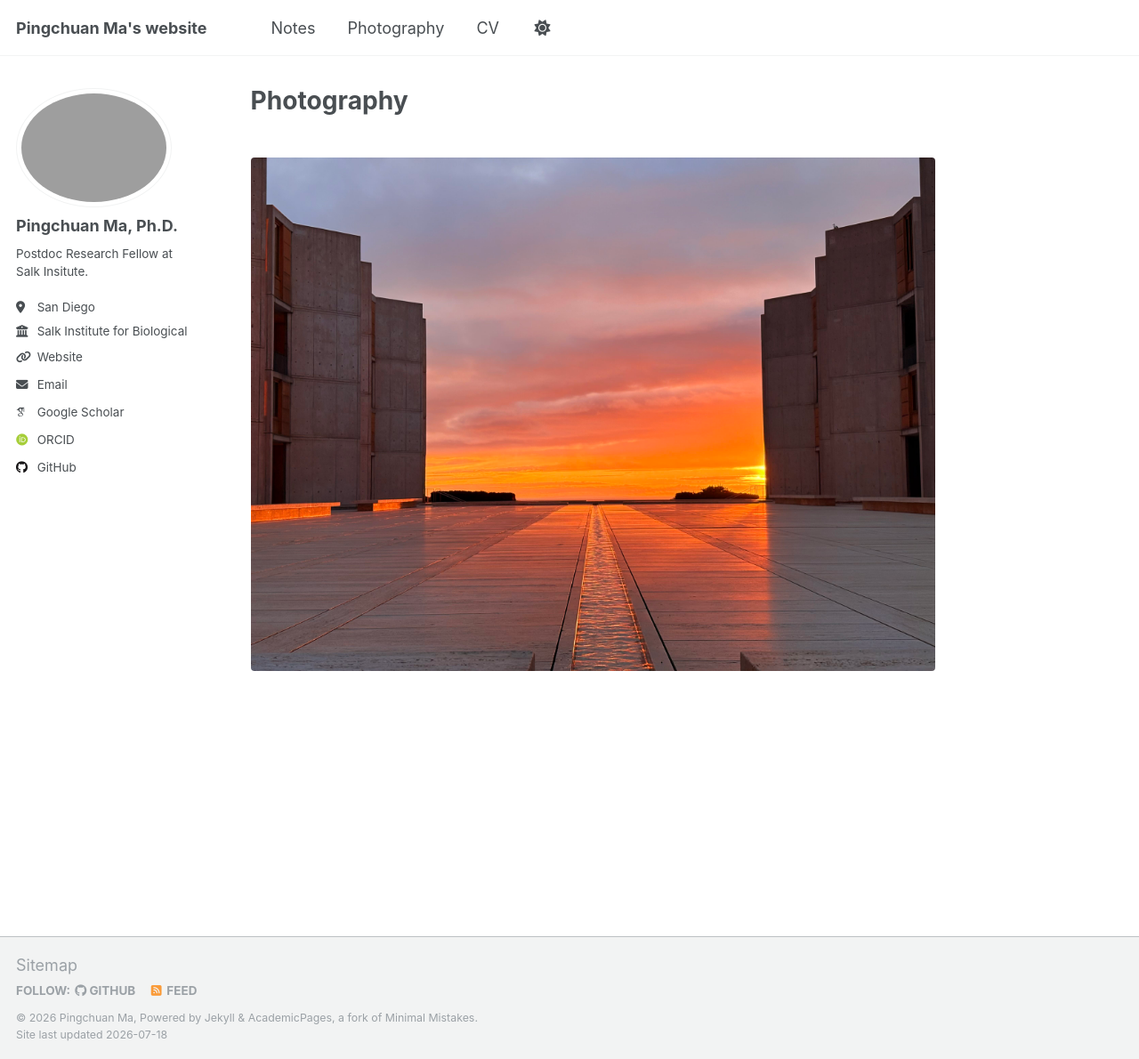
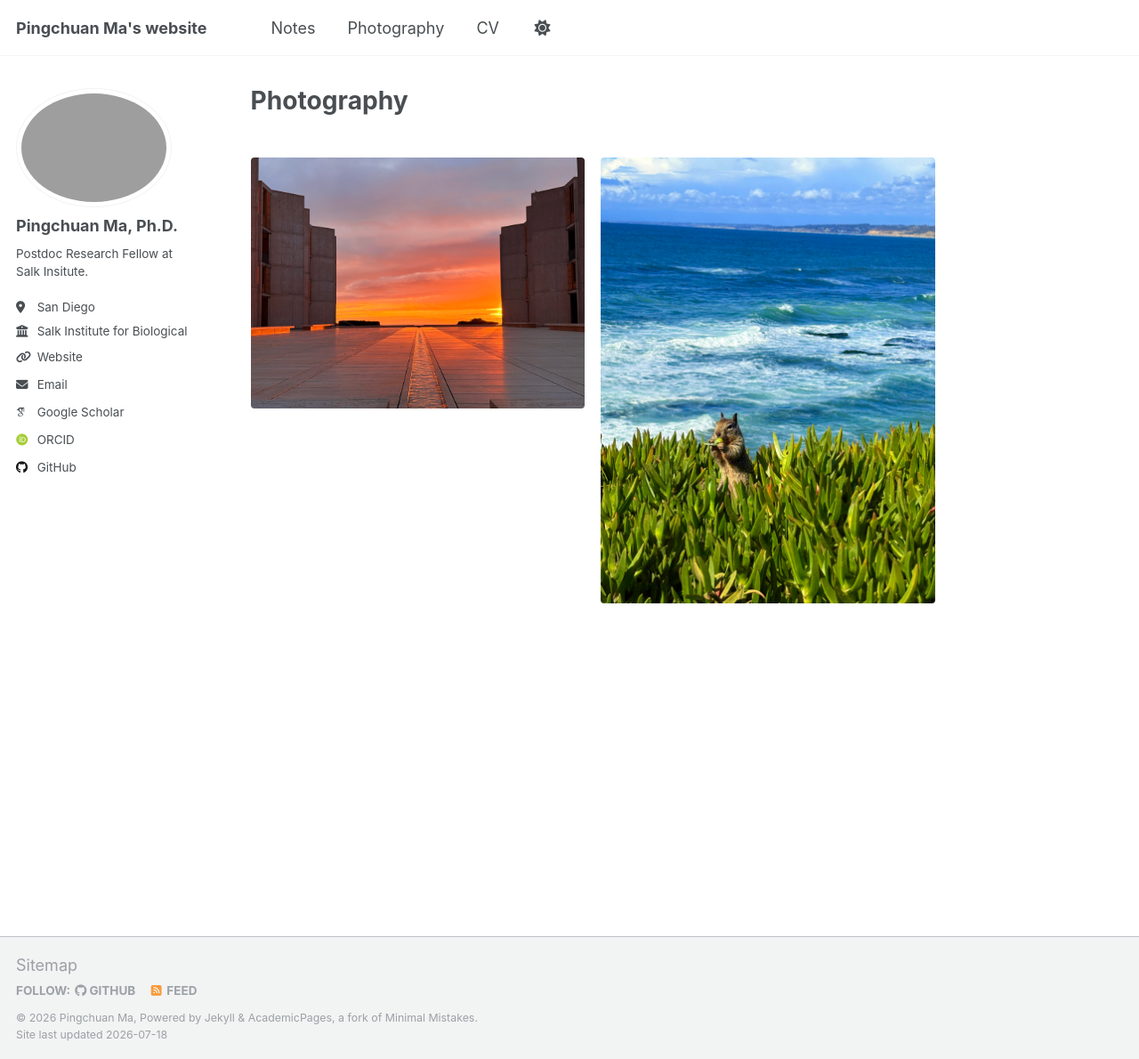
Before and after one commit to pcmaaaaa/pcmaaaaa.github.io, a Jekyll site: the page built from _pages/photography.md, in a window 1280 px wide and 1190 px high. Shown: the whole window at 89% size. Built offline with Jekyll 4.4.1, drawn with Linux system fonts in a browser that asks for light colours; some web fonts are replaced; a script that is not in the unit is left out.

Commit message:
Adding photo

```diff
--- a/_pages/photography.md
+++ b/_pages/photography.md
@@ -8,6 +8,11 @@ gallery:
   url: /images/photography/Salk.jpg
   alt: "Salk Institute ocean view"
   title: "Salk Institute"
+
+- image_path: photography/Seaside.jpg
+  url: /images/photography/Seaside.jpg
+  alt: "La Jolla Cove"
+  title: "La Jolla Cove"
 ---
 
 {% comment %}
```
Also changed, not shown: 1 other file.
